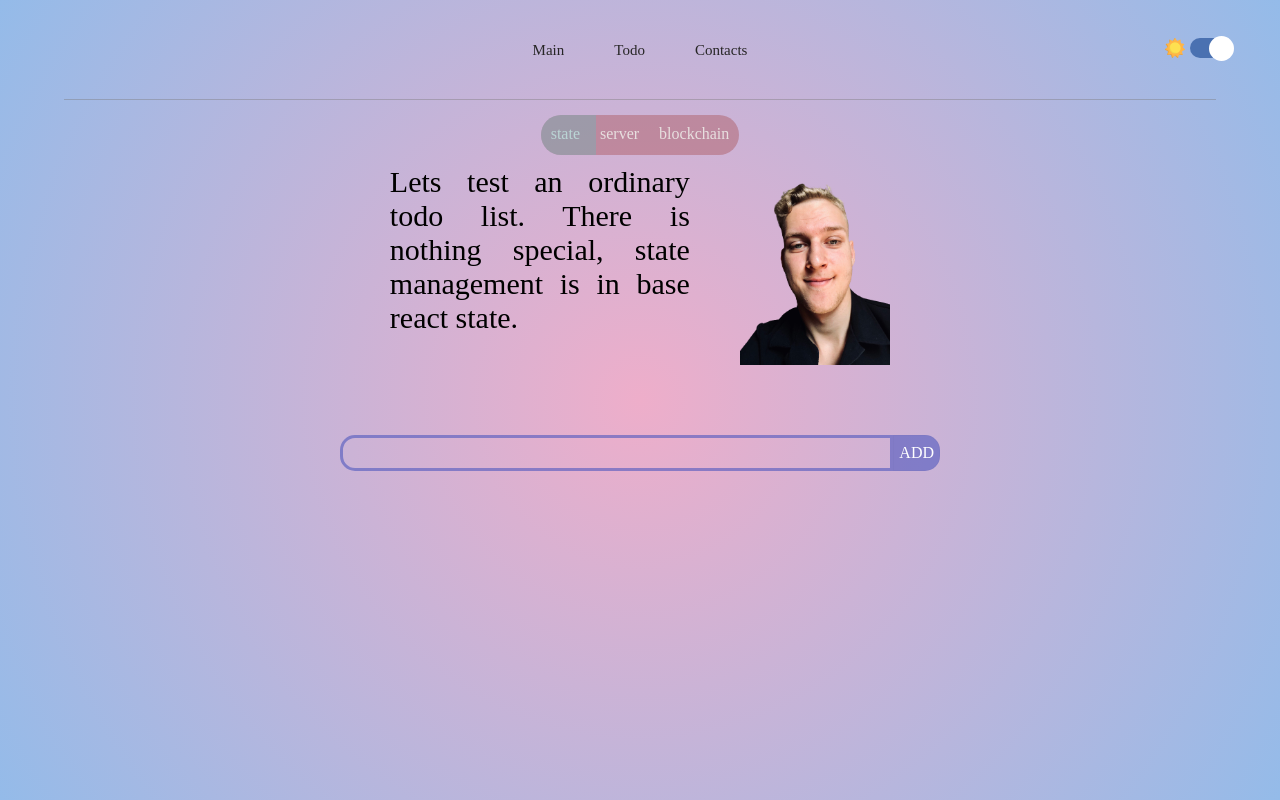
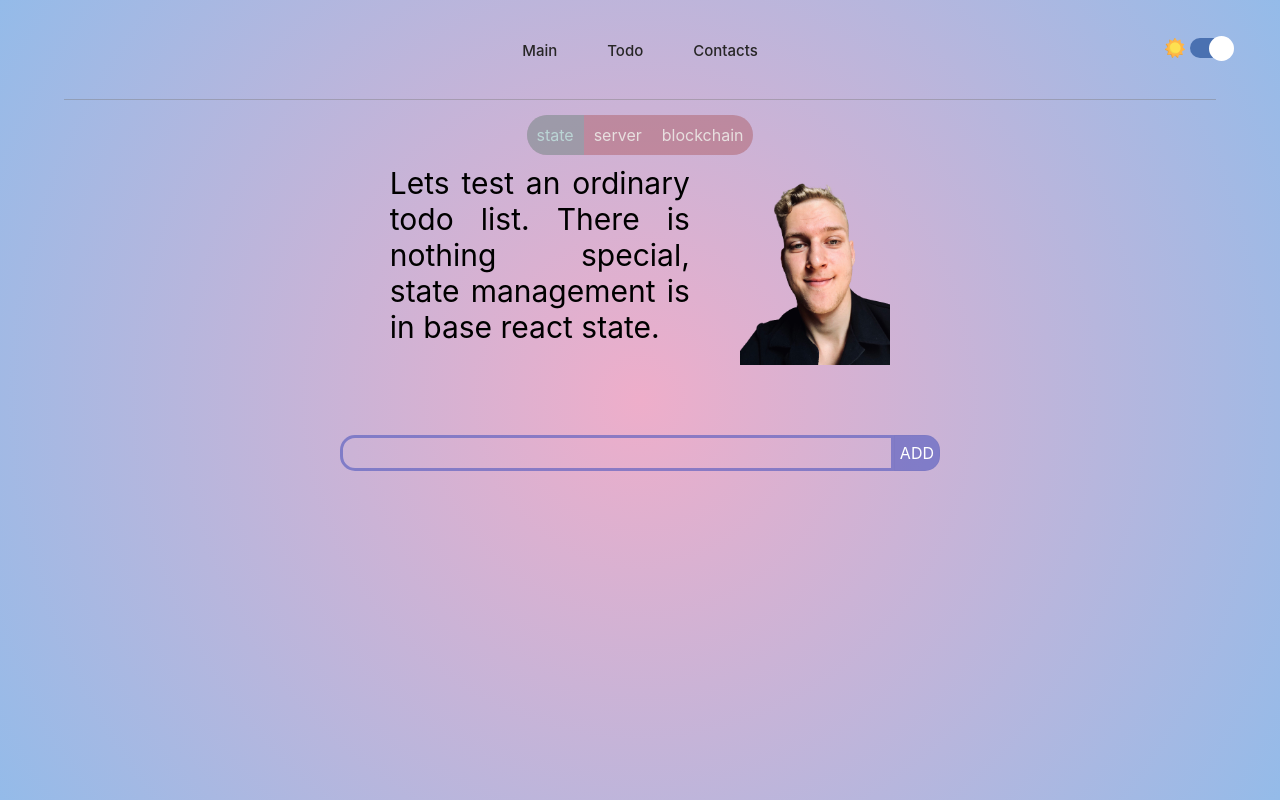
Before and after one commit to UnDanilka/combo_client, a React (Create React App) app: page /todos/state in a window 1280 px wide. Built offline with nearby package versions, Linux system fonts and the light colour scheme.

Commit message:
fix:font fix

```diff
--- a/src/components/App/App.scss
+++ b/src/components/App/App.scss
@@ -4,7 +4,8 @@ body {
 
 .app {
   height: 100vh;
-  font-family: 'Circular-loom';
+  font-family: -apple-system, BlinkMacSystemFont, 'Segoe UI', Roboto, Oxygen, Ubuntu, Cantarell, 'Open Sans',
+    'Helvetica Neue', sans-serif;
   &_pages {
     display: flex;
     padding: 15px;
--- a/src/components/Navbar/Navbar.tsx
+++ b/src/components/Navbar/Navbar.tsx
@@ -9,8 +9,7 @@ const Navbar = () => {
   const [size, setSize] = useState('big')
 
   useEffect(() => {
-    const handleWidthChecker = (e: UIEvent) => {
-      const window = e.target as Window
+    const widthCondition = () => {
       if (window.innerWidth > 700) {
         setSize('big')
       } else {
@@ -18,9 +17,12 @@ const Navbar = () => {
       }
     }
 
-    window.addEventListener('resize', (e) => handleWidthChecker(e))
+    widthCondition()
+
+    window.addEventListener('resize', widthCondition)
+
     return () => {
-      window.removeEventListener('resize', handleWidthChecker)
+      window.removeEventListener('resize', widthCondition)
     }
   }, [])
 
--- a/src/components/Tabs/Tabs.tsx
+++ b/src/components/Tabs/Tabs.tsx
@@ -12,19 +12,26 @@ const Tabs = ({ elements }: ITabs) => {
     navigate(currentTab)
   }, [currentTab, navigate])
 
-  const handleUpdateCurrentTab = (e: any, label: string) => {
-    const elem = e.target
+  const handleUpdateCurrentTab = (e: React.MouseEvent<HTMLDivElement, MouseEvent>, label: string) => {
+    const elem = e.target as HTMLElement
     setActiveCoords({ left: elem.offsetLeft, width: elem.offsetWidth })
     setCurrentTab(label)
     navigate(currentTab)
   }
+
+  useEffect(() => {
+    const elem = document.querySelector(`#${location.pathname.split('/')[2] || 'state'}`) as HTMLElement
+    if (elem) {
+      setActiveCoords({ left: elem.offsetLeft, width: elem.offsetWidth })
+    }
+  }, [location.pathname])
 
   return (
     <div className='tabs'>
       <div className='tabs_nav'>
         {elements.map(({ label }, key) => {
           return (
-            <div key={key} className='tabs_nav_item' onClick={(e) => handleUpdateCurrentTab(e, label)}>
+            <div key={key} id={label} className='tabs_nav_item' onClick={(e) => handleUpdateCurrentTab(e, label)}>
               {label}
             </div>
           )
```
